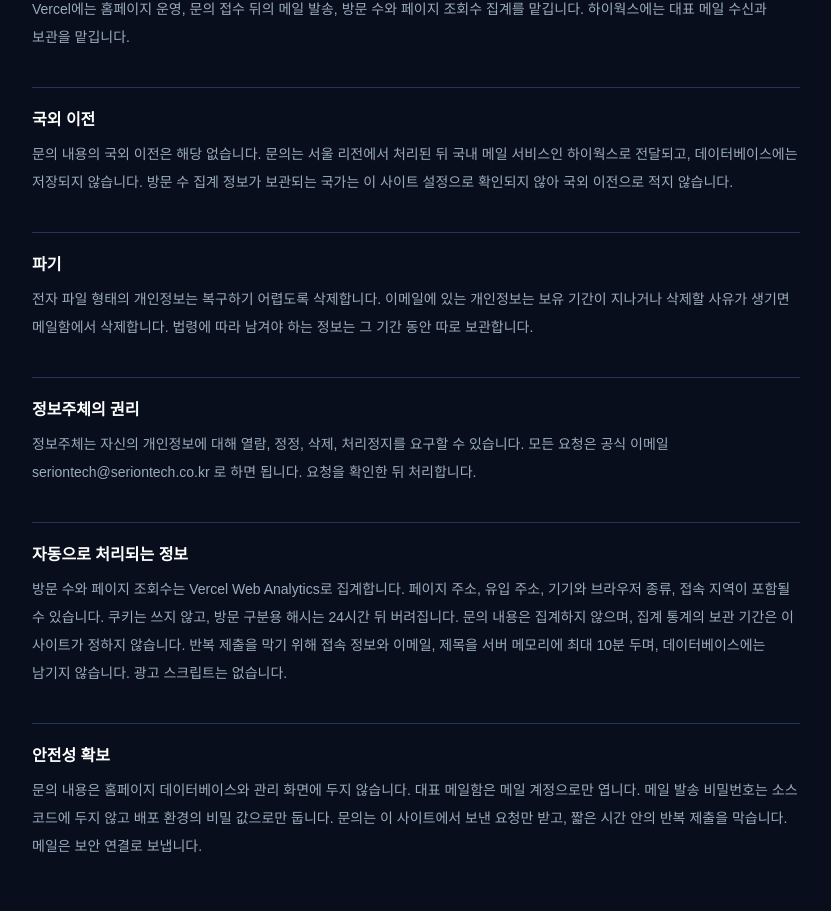
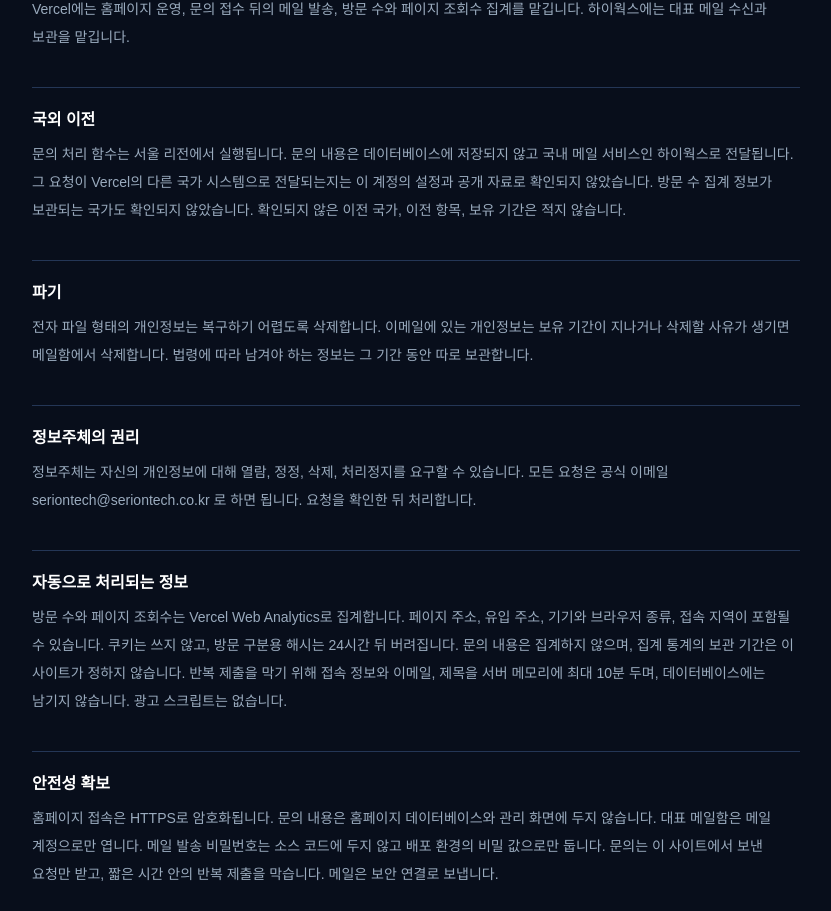
Before and after one commit to renoa1990/seriontech, a Next.js app: page /privacy in a window 1280 px wide. Shown: the part 1257-2168 px from the top of the page, without its empty margins (50-881 px from the left). Built offline with nearby package versions, Linux system fonts and the light colour scheme; a web font is replaced by a local one.

Commit message:
확인되지 않은 국외 이전은 단정하지 않고, HTTPS 조치를 안내한다.

```diff
--- a/src/app/privacy/page.tsx
+++ b/src/app/privacy/page.tsx
@@ -38,7 +38,7 @@ const sections = [
   },
   {
     title: "국외 이전",
-    body: "문의 내용의 국외 이전은 해당 없습니다. 문의는 서울 리전에서 처리된 뒤 국내 메일 서비스인 하이웍스로 전달되고, 데이터베이스에는 저장되지 않습니다. 방문 수 집계 정보가 보관되는 국가는 이 사이트 설정으로 확인되지 않아 국외 이전으로 적지 않습니다.",
+    body: "문의 처리 함수는 서울 리전에서 실행됩니다. 문의 내용은 데이터베이스에 저장되지 않고 국내 메일 서비스인 하이웍스로 전달됩니다. 그 요청이 Vercel의 다른 국가 시스템으로 전달되는지는 이 계정의 설정과 공개 자료로 확인되지 않았습니다. 방문 수 집계 정보가 보관되는 국가도 확인되지 않았습니다. 확인되지 않은 이전 국가, 이전 항목, 보유 기간은 적지 않습니다.",
   },
   {
     title: "파기",
@@ -54,7 +54,7 @@ const sections = [
   },
   {
     title: "안전성 확보",
-    body: "문의 내용은 홈페이지 데이터베이스와 관리 화면에 두지 않습니다. 대표 메일함은 메일 계정으로만 엽니다. 메일 발송 비밀번호는 소스 코드에 두지 않고 배포 환경의 비밀 값으로만 둡니다. 문의는 이 사이트에서 보낸 요청만 받고, 짧은 시간 안의 반복 제출을 막습니다. 메일은 보안 연결로 보냅니다.",
+    body: "홈페이지 접속은 HTTPS로 암호화됩니다. 문의 내용은 홈페이지 데이터베이스와 관리 화면에 두지 않습니다. 대표 메일함은 메일 계정으로만 엽니다. 메일 발송 비밀번호는 소스 코드에 두지 않고 배포 환경의 비밀 값으로만 둡니다. 문의는 이 사이트에서 보낸 요청만 받고, 짧은 시간 안의 반복 제출을 막습니다. 메일은 보안 연결로 보냅니다.",
   },
 ] as const;
 
```
